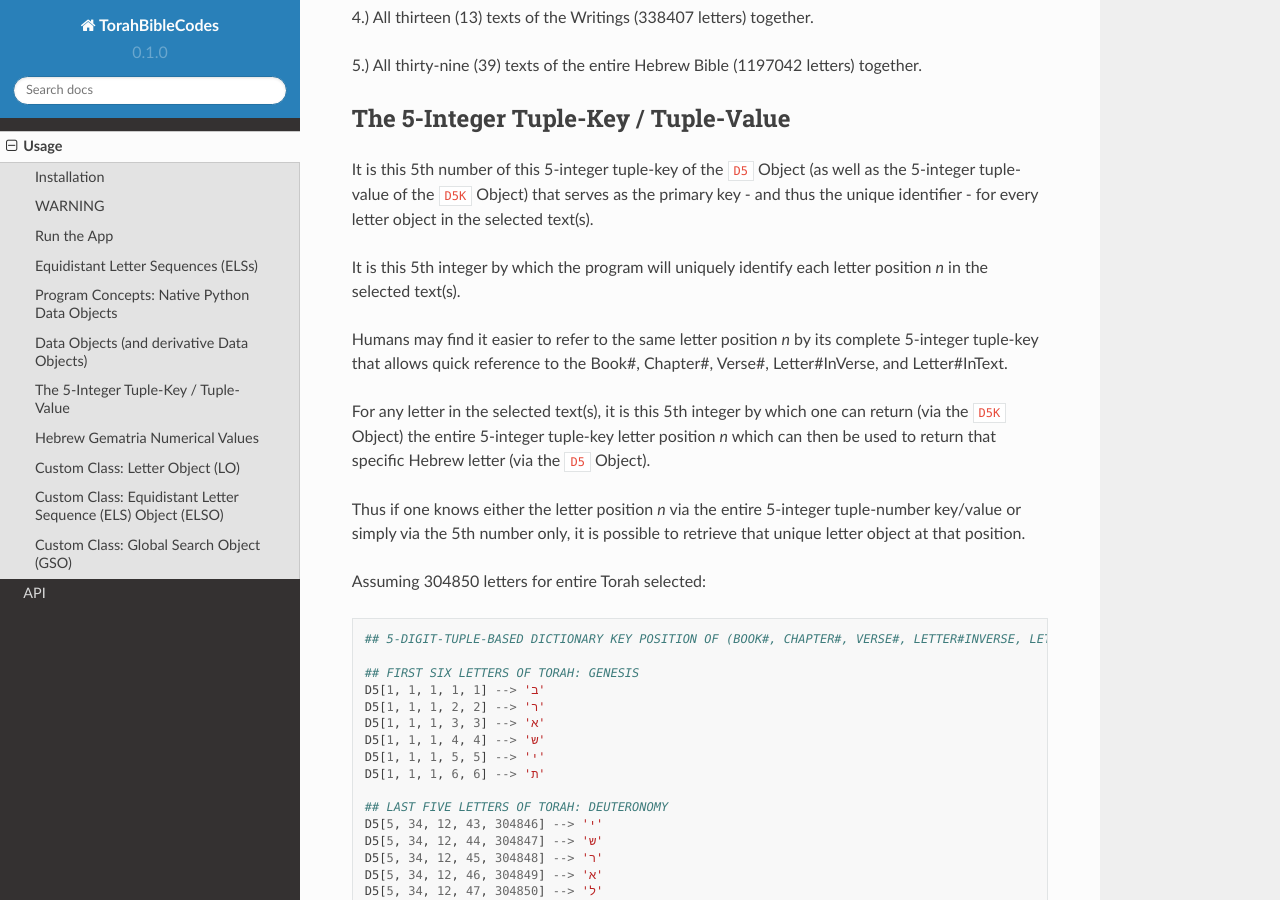
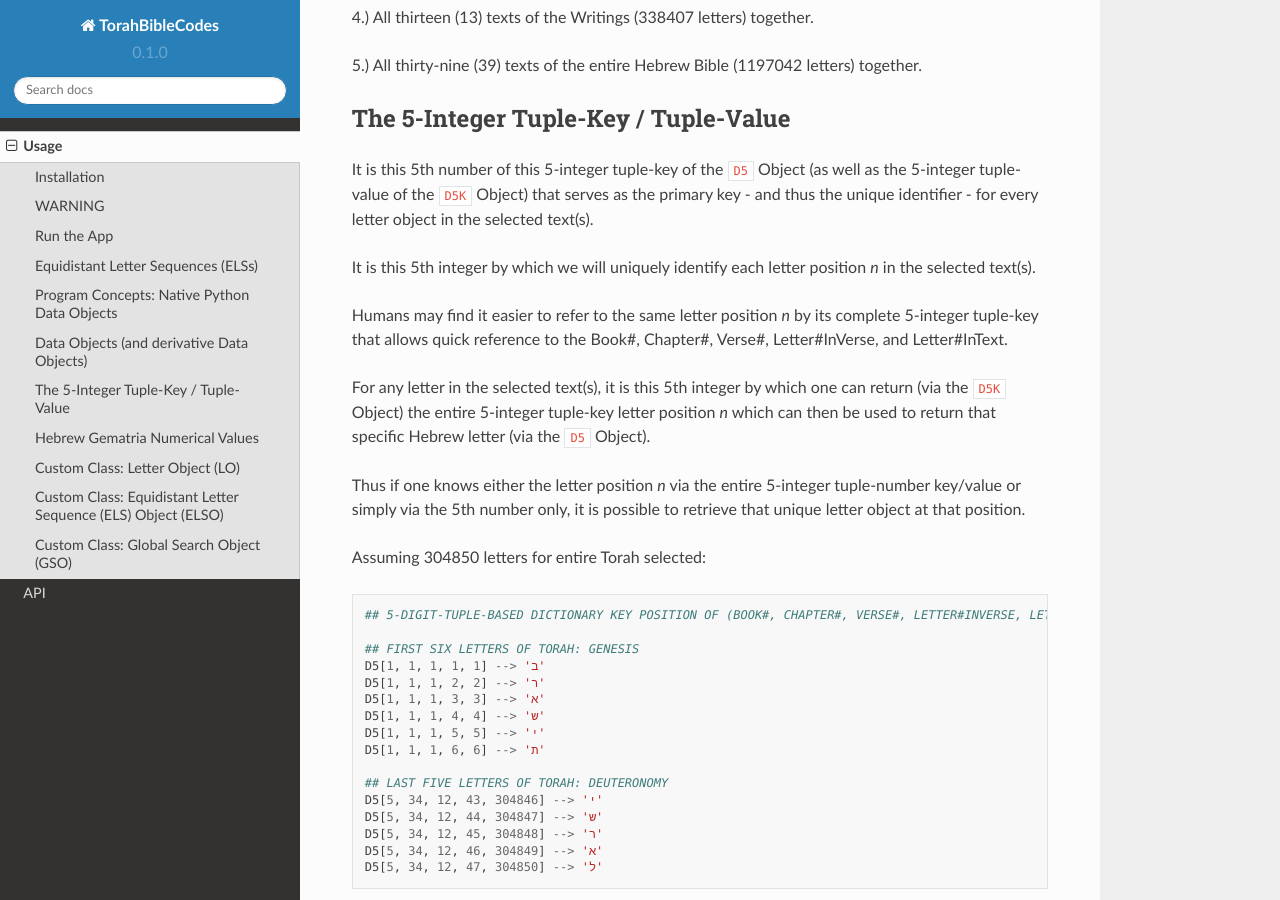
Before and after one commit to TorahBibleCodes/TorahBibleCodes_Sphinx, a Sphinx documentation site: the page built from docs/source/usage.rst, in a window 1280 px wide and 900 px high, scrolled down 6227 px. Built offline with Sphinx 7.4.7 and the Read the Docs theme 2.0.0, drawn with Linux system fonts in a browser that asks for light colours.

Commit message:
Update usage.rst

```diff
--- a/docs/source/usage.rst
+++ b/docs/source/usage.rst
@@ -279,7 +279,7 @@ The 5-Integer Tuple-Key / Tuple-Value
 
 It is this 5th number of this 5-integer tuple-key of the ``D5`` Object (as well as the 5-integer tuple-value of the ``D5K`` Object) that serves as the primary key - and thus the unique identifier - for every letter object in the selected text(s).
 
-It is this 5th integer by which the program will uniquely identify each letter position *n* in the selected text(s).
+It is this 5th integer by which we will uniquely identify each letter position *n* in the selected text(s).
 
 Humans may find it easier to refer to the same letter position *n* by its complete 5-integer tuple-key that allows quick reference to the Book#, Chapter#, Verse#, Letter#InVerse, and Letter#InText.
 
```
